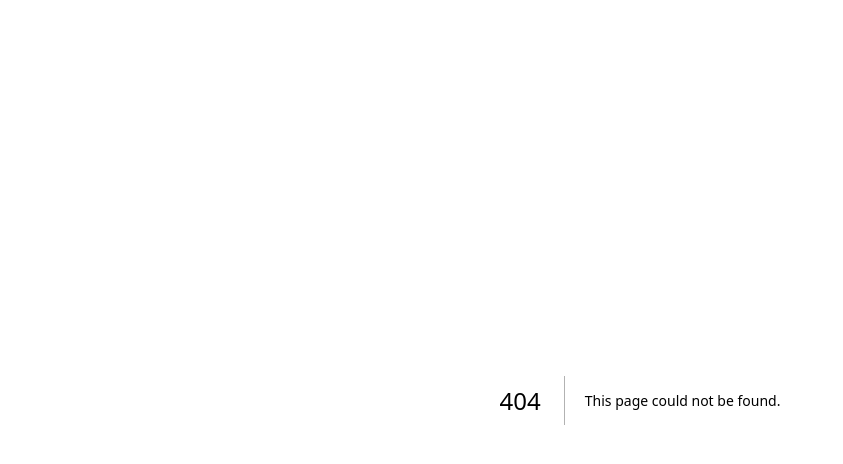
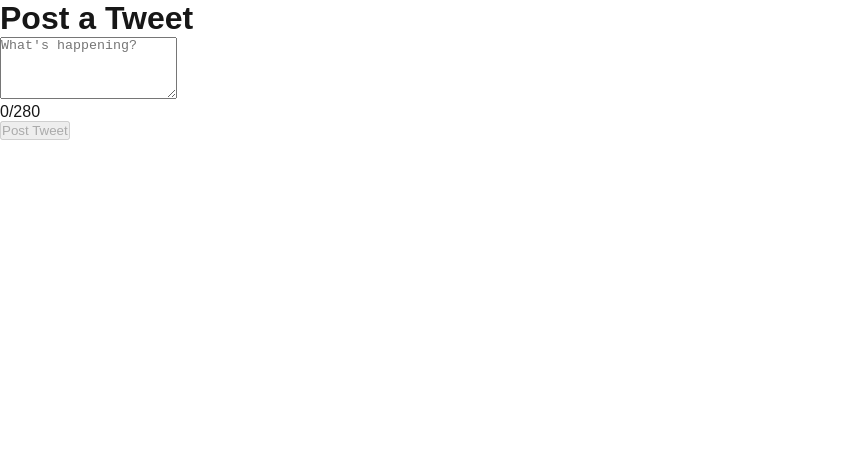
Before and after one commit to Pete-Sony/SAAS-TOOLS, a Next.js app: page /X in a window 1280 px wide. Before the commit this address had no page. Shown: the top 464 px of the page, without its empty margins (0-843 px from the left). Built offline with nearby package versions, Linux system fonts and the light colour scheme.

Commit message:
(feat)- twitter api

```diff
--- /dev/null
+++ b/app/X/page.jsx
@@ -0,0 +1,127 @@
+"use client"
+import React from 'react'
+
+// Direct API call using fetch
+const postTweet = async (text) => {
+    const TWITTER_API_URL = 'https://api.twitter.com/2/tweets';
+    const BEARER_TOKEN = 'AAAAAAAAAAAAAAAAAAAAAD6BxAEAAAAA66hNoKbkzwbC7RgS9TxETKQ1law%3DRrRK4BRIEKe6jHlWtfcPCfoMlsj3KTuUF54WaBJJpuxjRUaUFL';
+    try {
+        const { text } = await request.json();
+
+        const response = await fetch(TWITTER_API_URL, {
+          method: 'POST',
+          headers: {
+            'Authorization': `Bearer ${BEARER_TOKEN}`,
+            'Content-Type': 'application/json',
+          },
+          body: JSON.stringify({ text }),
+        });
+
+        if (!response.ok) {
+          throw new Error(`Twitter API error: ${response.statusText}`);
+        }
+
+        const data = await response.json();
+        return NextResponse.json(data);
+      } catch (error) {
+        return NextResponse.json(
+          { error: error.message },
+          { status: 500 }
+        );
+      }
+    }
+
+    // app/components/TweetForm.jsx
+
+
+    import { useState } from 'react';
+
+    export  function TweetForm() {
+      const [text, setText] = useState('');
+      const [status, setStatus] = useState({ message: '', type: '' });
+      const [isLoading, setIsLoading] = useState(false);
+
+      const handleSubmit = async (e) => {
+        e.preventDefault();
+        setIsLoading(true);
+        setStatus({ message: '', type: '' });
+
+        try {
+          const response = await fetch('/api/tweet', {
+            method: 'POST',
+            headers: {
+              'Content-Type': 'application/json',
+            },
+            body: JSON.stringify({ text }),
+          });
+
+          const data = await response.json();
+
+          if (!response.ok) {
+            throw new Error(data.error || 'Failed to post tweet');
+          }
+
+          setText('');
+          setStatus({
+            message: 'Tweet posted successfully!',
+            type: 'success'
+          });
+        } catch (error) {
+          setStatus({
+            message: error.message,
+            type: 'error'
+          });
+        } finally {
+          setIsLoading(false);
+        }
+      };
+
+      return (
+        <form onSubmit={handleSubmit} >
+          <div >
+            <textarea
+              value={text}
+              onChange={(e) => setText(e.target.value)}
+              maxLength={280}
+              placeholder="What's happening?"
+
+              rows={4}
+            />
+            <div >
+              {text.length}/280
+            </div>
+          </div>
+
+          <button
+            type="submit"
+            disabled={isLoading || !text.trim()}
+
+          >
+            {isLoading ? 'Posting...' : 'Post Tweet'}
+          </button>
+
+          {status.message && (
+            <div
+            >
+              {status.message}
+            </div>
+          )}
+        </form>
+      );
+    }
+
+    // app/page.js
+
+
+    export default function Page() {
+      return (
+        <main >
+          <div >
+            <h1 >
+              Post a Tweet
+            </h1>
+            <TweetForm />
+          </div>
+        </main>
+      );
+    }
--- a/package.json
+++ b/package.json
@@ -9,9 +9,10 @@
     "lint": "next lint"
   },
   "dependencies": {
+    "next": "15.0.3",
     "react": "19.0.0-rc-66855b96-20241106",
     "react-dom": "19.0.0-rc-66855b96-20241106",
-    "next": "15.0.3"
+    "twitter-api-v2": "^1.18.2"
   },
   "devDependencies": {
     "eslint": "^8",
```
Also changed, not shown: 1 other file (tests, documents, lock files or other folders).
